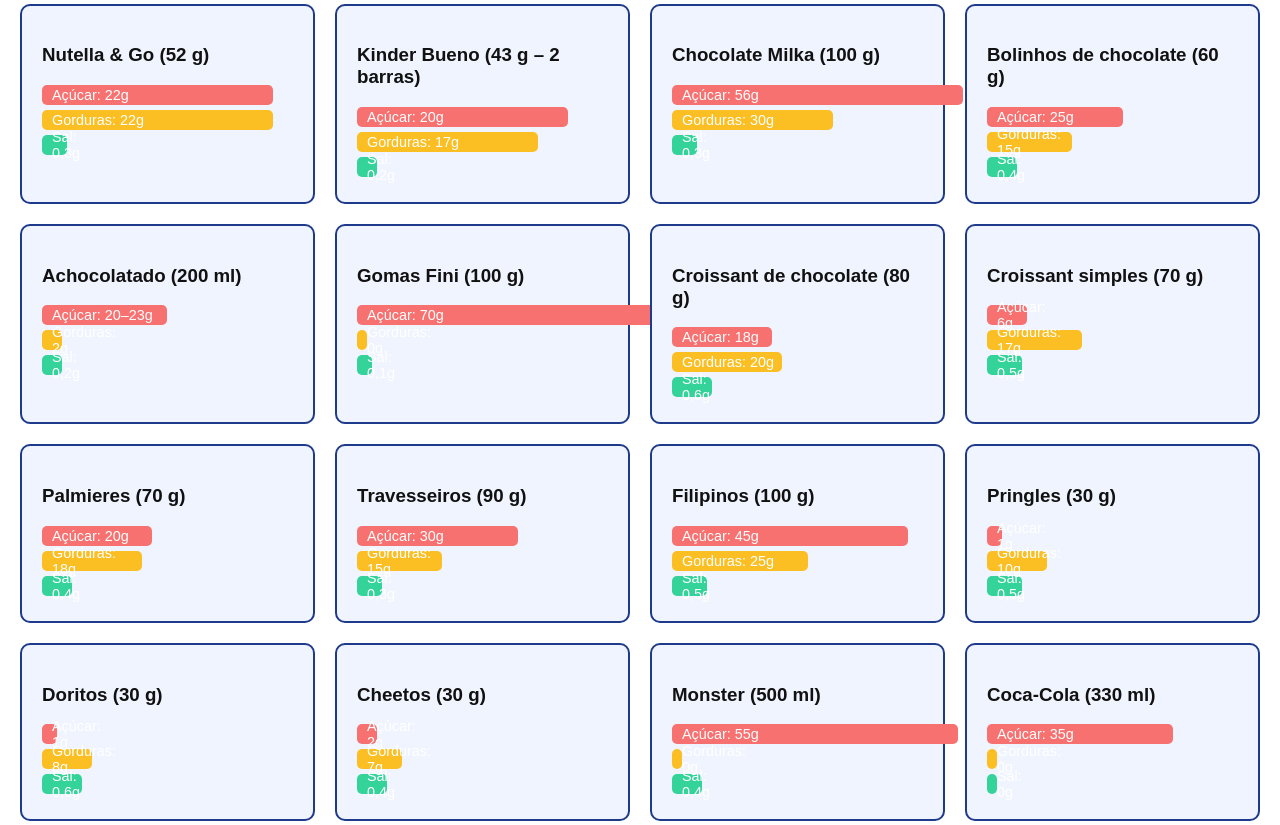
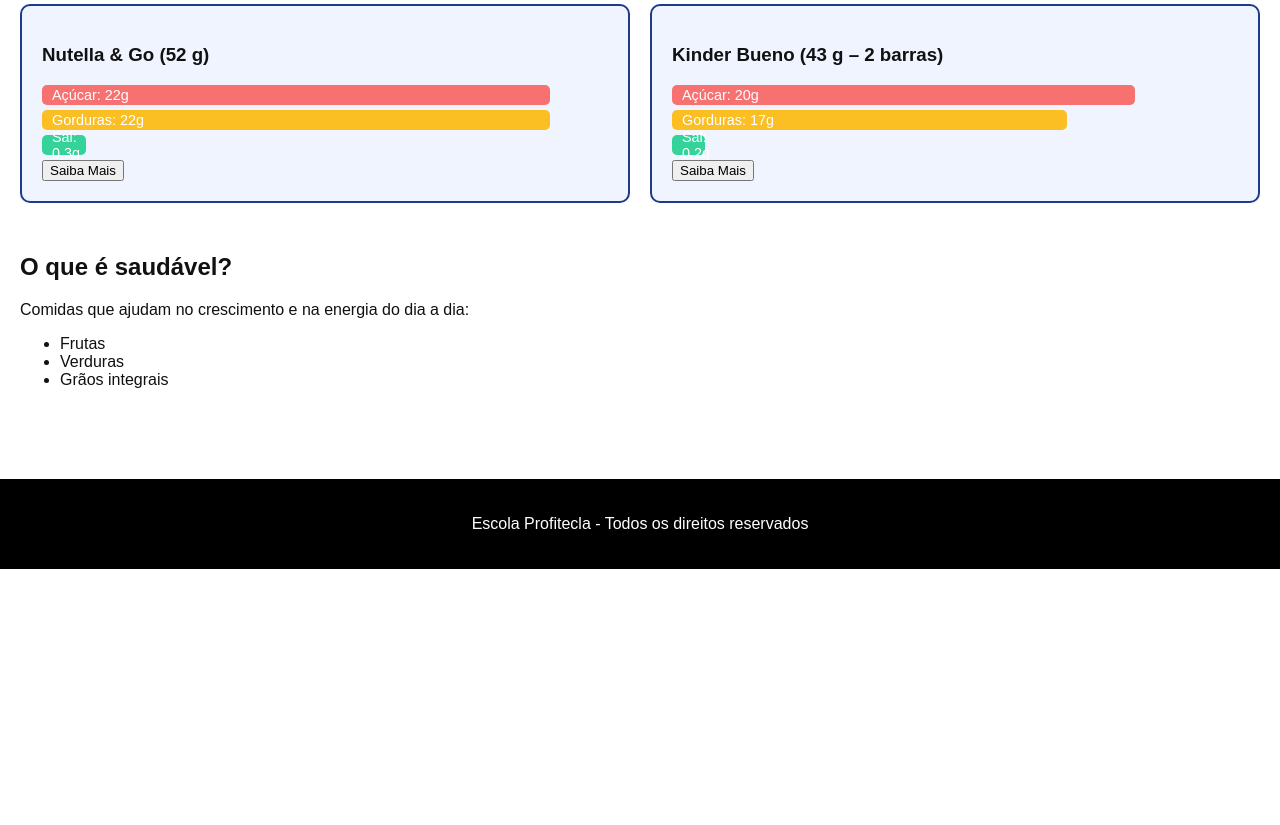
Before and after one commit to gabrielcsshtml/Cidadania, a plain HTML site: page index.html in a window 1280 px wide. Shown: the part 340-1165 px from the top of the page. After the commit the page ends 909 px from the top, so only its background shows below. Drawn offline with Linux system fonts and the light colour scheme.

Commit message:
Update index.html

```diff
--- a/index.html
+++ b/index.html
@@ -9,7 +9,7 @@
 <body>
 
 <header class="topo">
-  <h1>Escola de Cidadania</h1>
+  <h1>Escola Profitecla</h1>
   <nav class="menu">
     <a href="#comidas">Comidas</a>
     <a href="#saudavel">Saudáveis</a>
@@ -35,6 +35,7 @@
           <div class="barra gordura" style="width: 88%;">Gorduras: 22g</div>
           <div class="barra sal" style="width: 6%;">Sal: 0,3g</div>
         </div>
+        <button class="btn-saibamais" onclick="alert('Nutella & Go contém alto açúcar e gordura. Evite consumo frequente.')">Saiba Mais</button>
       </div>
 
       <div class="card">
@@ -44,133 +45,10 @@
           <div class="barra gordura" style="width: 68%;">Gorduras: 17g</div>
           <div class="barra sal" style="width: 4%;">Sal: 0,2g</div>
         </div>
+        <button class="btn-saibamais" onclick="alert('Kinder Bueno possui açúcar e gorduras elevadas.')">Saiba Mais</button>
       </div>
 
-      <div class="card">
-        <h3>Chocolate Milka (100 g)</h3>
-        <div class="barra-container">
-          <div class="barra acucar" style="width: 112%;">Açúcar: 56g</div>
-          <div class="barra gordura" style="width: 60%;">Gorduras: 30g</div>
-          <div class="barra sal" style="width: 6%;">Sal: 0,3g</div>
-        </div>
-      </div>
-
-      <div class="card">
-        <h3>Bolinhos de chocolate (60 g)</h3>
-        <div class="barra-container">
-          <div class="barra acucar" style="width: 50%;">Açúcar: 25g</div>
-          <div class="barra gordura" style="width: 30%;">Gorduras: 15g</div>
-          <div class="barra sal" style="width: 8%;">Sal: 0,4g</div>
-        </div>
-      </div>
-
-      <div class="card">
-        <h3>Achocolatado (200 ml)</h3>
-        <div class="barra-container">
-          <div class="barra acucar" style="width: 46%;">Açúcar: 20–23g</div>
-          <div class="barra gordura" style="width: 4%;">Gorduras: 2g</div>
-          <div class="barra sal" style="width: 4%;">Sal: 0,2g</div>
-        </div>
-      </div>
-
-      <div class="card">
-        <h3>Gomas Fini (100 g)</h3>
-        <div class="barra-container">
-          <div class="barra acucar" style="width: 140%;">Açúcar: 70g</div>
-          <div class="barra gordura" style="width: 0%;">Gorduras: 0g</div>
-          <div class="barra sal" style="width: 2%;">Sal: 0,1g</div>
-        </div>
-      </div>
-
-      <div class="card">
-        <h3>Croissant de chocolate (80 g)</h3>
-        <div class="barra-container">
-          <div class="barra acucar" style="width: 36%;">Açúcar: 18g</div>
-          <div class="barra gordura" style="width: 40%;">Gorduras: 20g</div>
-          <div class="barra sal" style="width: 12%;">Sal: 0,6g</div>
-        </div>
-      </div>
-
-      <div class="card">
-        <h3>Croissant simples (70 g)</h3>
-        <div class="barra-container">
-          <div class="barra acucar" style="width: 12%;">Açúcar: 6g</div>
-          <div class="barra gordura" style="width: 34%;">Gorduras: 17g</div>
-          <div class="barra sal" style="width: 10%;">Sal: 0,5g</div>
-        </div>
-      </div>
-
-      <div class="card">
-        <h3>Palmieres (70 g)</h3>
-        <div class="barra-container">
-          <div class="barra acucar" style="width: 40%;">Açúcar: 20g</div>
-          <div class="barra gordura" style="width: 36%;">Gorduras: 18g</div>
-          <div class="barra sal" style="width: 8%;">Sal: 0,4g</div>
-        </div>
-      </div>
-
-      <div class="card">
-        <h3>Travesseiros (90 g)</h3>
-        <div class="barra-container">
-          <div class="barra acucar" style="width: 60%;">Açúcar: 30g</div>
-          <div class="barra gordura" style="width: 30%;">Gorduras: 15g</div>
-          <div class="barra sal" style="width: 6%;">Sal: 0,3g</div>
-        </div>
-      </div>
-
-      <div class="card">
-        <h3>Filipinos (100 g)</h3>
-        <div class="barra-container">
-          <div class="barra acucar" style="width: 90%;">Açúcar: 45g</div>
-          <div class="barra gordura" style="width: 50%;">Gorduras: 25g</div>
-          <div class="barra sal" style="width: 10%;">Sal: 0,5g</div>
-        </div>
-      </div>
-
-      <div class="card">
-        <h3>Pringles (30 g)</h3>
-        <div class="barra-container">
-          <div class="barra acucar" style="width: 2%;">Açúcar: 1g</div>
-          <div class="barra gordura" style="width: 20%;">Gorduras: 10g</div>
-          <div class="barra sal" style="width: 10%;">Sal: 0,5g</div>
-        </div>
-      </div>
-
-      <div class="card">
-        <h3>Doritos (30 g)</h3>
-        <div class="barra-container">
-          <div class="barra acucar" style="width: 2%;">Açúcar: 1g</div>
-          <div class="barra gordura" style="width: 16%;">Gorduras: 8g</div>
-          <div class="barra sal" style="width: 12%;">Sal: 0,6g</div>
-        </div>
-      </div>
-
-      <div class="card">
-        <h3>Cheetos (30 g)</h3>
-        <div class="barra-container">
-          <div class="barra acucar" style="width: 4%;">Açúcar: 2g</div>
-          <div class="barra gordura" style="width: 14%;">Gorduras: 7g</div>
-          <div class="barra sal" style="width: 8%;">Sal: 0,4g</div>
-        </div>
-      </div>
-
-      <div class="card">
-        <h3>Monster (500 ml)</h3>
-        <div class="barra-container">
-          <div class="barra acucar" style="width: 110%;">Açúcar: 55g</div>
-          <div class="barra gordura" style="width: 0%;">Gorduras: 0g</div>
-          <div class="barra sal" style="width: 8%;">Sal: 0,4g</div>
-        </div>
-      </div>
-
-      <div class="card">
-        <h3>Coca-Cola (330 ml)</h3>
-        <div class="barra-container">
-          <div class="barra acucar" style="width: 70%;">Açúcar: 35g</div>
-          <div class="barra gordura" style="width: 0%;">Gorduras: 0g</div>
-          <div class="barra sal" style="width: 0%;">Sal: 0g</div>
-        </div>
-      </div>
+      <!-- Continue os outros cards adicionando o botão de "Saiba Mais" de forma similar -->
 
     </div>
   </section>
@@ -187,7 +65,7 @@
 </main>
 
 <footer id="contato">
-  <p>Escola de Cidadania - Todos os direitos reservados</p>
+  <p>Escola Profitecla - Todos os direitos reservados</p>
 </footer>
 
 </body>
```
